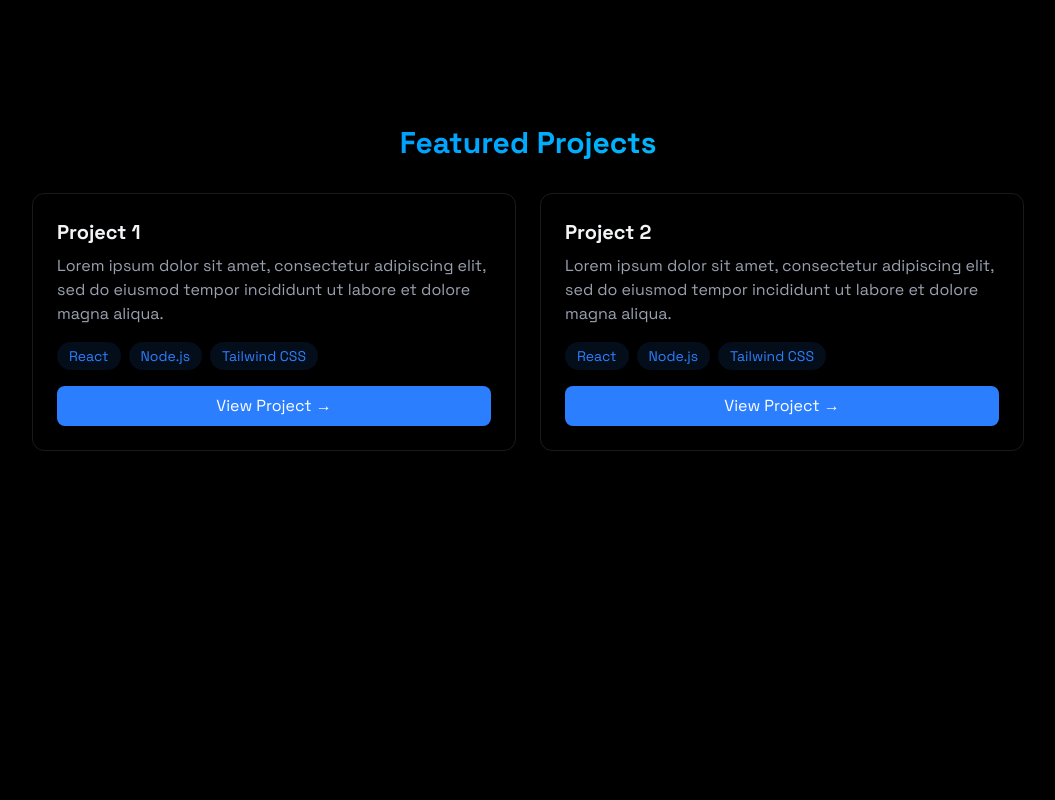
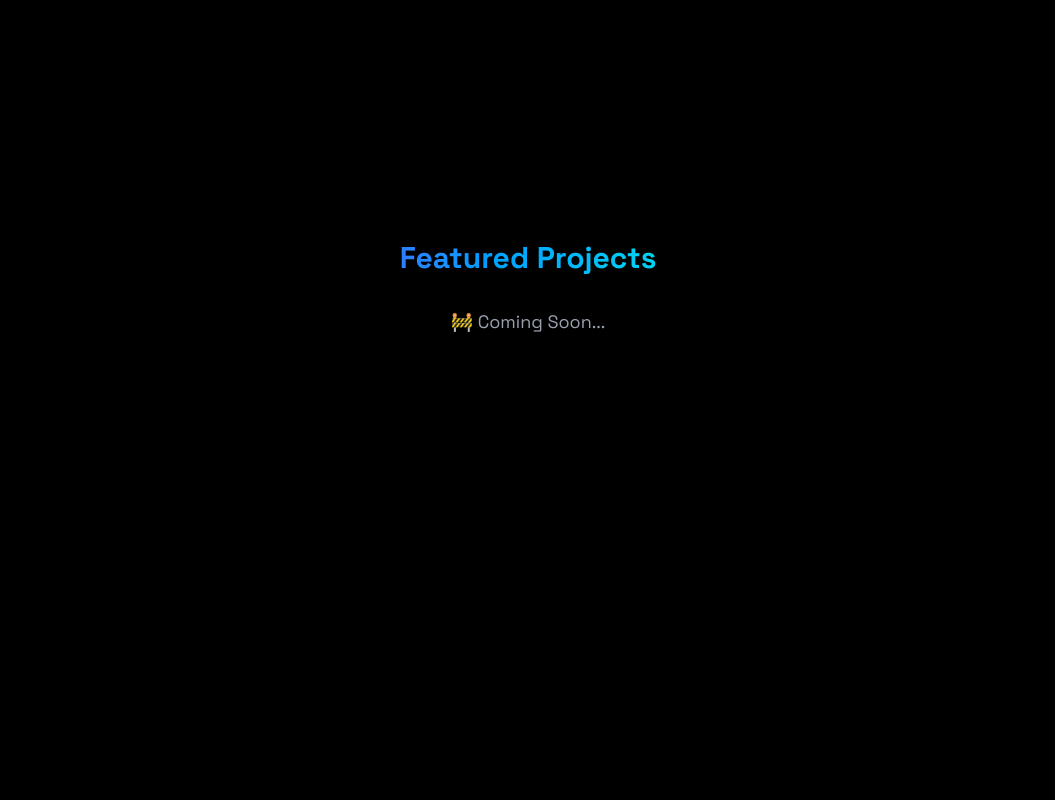
Before and after one commit to henjuna/juna-portfolio, a React (Vite) app: page / in a window 1280 px wide. Shown: the part 2200-3000 px from the top of the page, without its empty margins (112-1167 px from the left). Built offline with nearby package versions, Linux system fonts and the light colour scheme.

Commit message:
Refactor component props to use TypeScript types for improved type safety and clarity

```diff
--- a/src/components/SkillsTab.tsx
+++ b/src/components/SkillsTab.tsx
@@ -1,22 +1,26 @@
 import { useState } from 'react';
+import type {
+  SkillIconsType,
+  SkillsType,
+  TabKeyType,
+  TabType,
+} from '../types/skillsTab.types';
 
-type TabKey = 'programming' | 'frontend' | 'backend' | 'tools';
-
-const skills: Record<TabKey, string[]> = {
+const skills: SkillsType = {
   programming: ['Java', 'JavaScript', 'TypeScript', 'Python'],
   frontend: ['HTML', 'CSS', 'React', 'Tailwind CSS', 'Material UI'],
   backend: ['Node.js', 'MongoDB', 'Firebase'],
   tools: ['Git', 'VS Code', 'Postman'],
 };
 
-const tabs: { label: string; key: TabKey }[] = [
+const tabs: TabType[] = [
   { label: 'Programming', key: 'programming' },
   { label: 'Frontend', key: 'frontend' },
   { label: 'Backend', key: 'backend' },
   { label: 'Tools', key: 'tools' },
 ];
 
-const skillIcons: Record<string, string> = {
+const skillIcons: SkillIconsType = {
   Java: 'https://cdn-icons-png.flaticon.com/512/226/226777.png',
   JavaScript:
     'https://upload.wikimedia.org/wikipedia/commons/6/6a/JavaScript-logo.png',
@@ -37,7 +41,7 @@ const skillIcons: Record<string, string> = {
 };
 
 export const SkillsTabs = () => {
-  const [activeTab, setActiveTab] = useState<TabKey>('programming');
+  const [activeTab, setActiveTab] = useState<TabKeyType>('programming');
 
   return (
     <div className="w-full">
--- a/src/components/sections/About.tsx
+++ b/src/components/sections/About.tsx
@@ -1,8 +1,12 @@
+import type {
+  EducationTypes,
+  WorkExperienceTypes,
+} from '../../types/About.types';
 import { SkillsTabs } from '../SkillsTab';
 import { RevealOnScroll } from './RevealOnScroll';
 
 export const About = () => {
-  const educationData = [
+  const educationData: EducationTypes[] = [
     {
       title: 'B.S. in Computer Science',
       school: 'New Era University',
@@ -23,7 +27,7 @@ export const About = () => {
     },
   ];
 
-  const workExperienceData = [
+  const workExperienceData: WorkExperienceTypes[] = [
     {
       date: '2025 - Present',
       title: 'Asst. R&D Engineer',
--- a/src/components/sections/Projects.tsx
+++ b/src/components/sections/Projects.tsx
@@ -1,21 +1,22 @@
+import type { ProjectType } from '../../types/projects.types';
 import { RevealOnScroll } from './RevealOnScroll';
 
 export const Projects = () => {
-  const projects = [
-    {
-      title: 'Project 1',
-      description:
-        'Lorem ipsum dolor sit amet, consectetur adipiscing elit, sed do eiusmod tempor incididunt ut labore et dolore magna aliqua.',
-      technologies: ['React', 'Node.js', 'Tailwind CSS'],
-      link: '#',
-    },
-    {
-      title: 'Project 2',
-      description:
-        'Lorem ipsum dolor sit amet, consectetur adipiscing elit, sed do eiusmod tempor incididunt ut labore et dolore magna aliqua.',
-      technologies: ['React', 'Node.js', 'Tailwind CSS'],
-      link: '#',
-    },
+  const projects: ProjectType[] = [
+    // {
+    //   title: 'Project 1',
+    //   description:
+    //     'Lorem ipsum dolor sit amet, consectetur adipiscing elit, sed do eiusmod tempor incididunt ut labore et dolore magna aliqua.',
+    //   technologies: ['React', 'Node.js', 'Tailwind CSS'],
+    //   link: '#',
+    // },
+    // {
+    //   title: 'Project 2',
+    //   description:
+    //     'Lorem ipsum dolor sit amet, consectetur adipiscing elit, sed do eiusmod tempor incididunt ut labore et dolore magna aliqua.',
+    //   technologies: ['React', 'Node.js', 'Tailwind CSS'],
+    //   link: '#',
+    // },
   ];
 
   return (
@@ -28,6 +29,12 @@ export const Projects = () => {
           <h2 className="text-3xl font-bold mb-8 bg-gradient-to-r from-blue-500 to-cyan-400 bg-clip-text text-transparent text-center">
             Featured Projects
           </h2>
+
+          {projects.length === 0 ? (
+            <p className="text-center text-gray-400 text-lg">
+              🚧 Coming Soon...
+            </p>
+          ) : (
             <div className="grid grid-cols-1 md:grid-cols-2 gap-6">
               {projects.map((project, index) => (
                 <div
@@ -59,6 +66,7 @@ export const Projects = () => {
                 </div>
               ))}
             </div>
+          )}
         </div>
       </RevealOnScroll>
     </section>
--- /dev/null
+++ b/src/types/LoadingScreen.types.tsx
@@ -0,0 +1,3 @@
+export type LoadingScreenPropsType = {
+  onComplete: () => void;
+};
--- /dev/null
+++ b/src/types/NavBar.types.tsx
@@ -0,0 +1,4 @@
+export type NavbarPropsType = {
+  menuOpen: boolean;
+  setMenuOpen: (open: boolean) => void;
+};
--- /dev/null
+++ b/src/types/Projects.types.tsx
@@ -0,0 +1,6 @@
+export type ProjectType = {
+  title: string;
+  description: string;
+  technologies: string[];
+  link: string;
+};
```
Also changed, not shown: src/components/LoadingScreen.tsx (+2 -5 lines), src/components/MobileMenu.tsx (+2 -5 lines), src/components/NavBar.tsx (+2 -6 lines), src/types/About.types.tsx (added, +13 -0 lines), src/types/SkillsTab.types.tsx (added, +10 -0 lines). Lines whose indentation alone changed are shown as unchanged.
